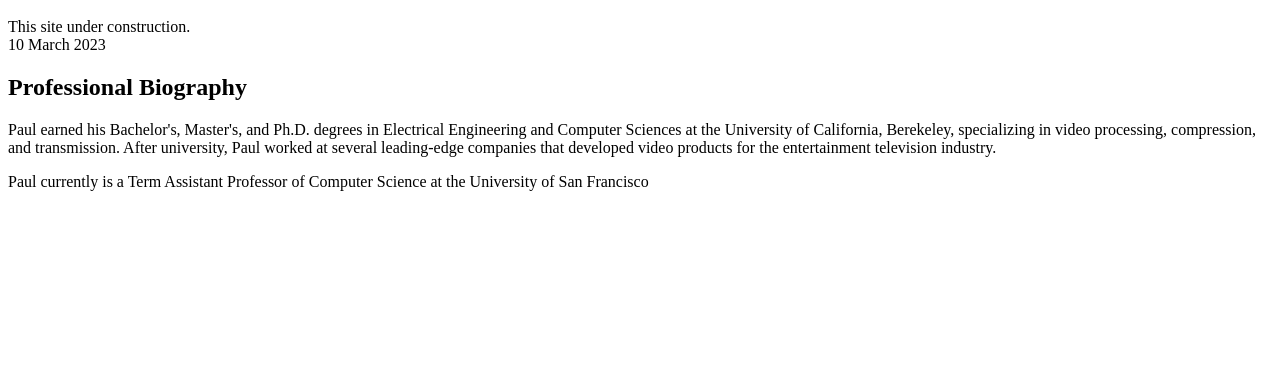
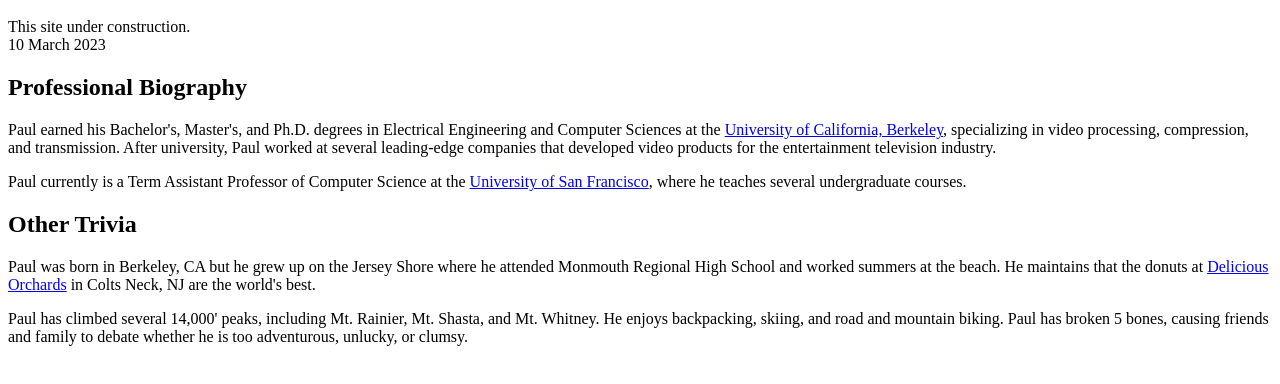
Before and after one commit to paul-haskell/paul-haskell.github.io, a plain HTML site: page index.html in a window 1280 px wide. Shown: the part 48-432 px from the top of the page. Drawn offline with Linux system fonts and the light colour scheme.

Commit message:
More additions to homepage

```diff
--- a/index.html
+++ b/index.html
@@ -3,14 +3,28 @@
 	<H1>Paul Haskell</H1>
 	<p>
 		This site under construction.<br>
-		10 March 2023 </p>
+		10 March 2023</p>
 	<H2>Professional Biography</H2>
 	<p>
 		Paul earned his Bachelor's, Master's, and Ph.D. degrees in Electrical Engineering and Computer Sciences at
-		the University of California, Berekeley, specializing in video processing, compression, and transmission.
+		the <a href="https://berkeley.edu">University of California, Berkeley</a>,
+		specializing in video processing, compression, and transmission.
 		After university, Paul worked at several leading-edge companies that developed video products for the
 		entertainment television industry.</p>
 	<p>
-		Paul currently is a Term Assistant Professor of Computer Science at the University of San Francisco</p>
+		Paul currently is a Term Assistant Professor of Computer Science at the
+		<a href="https://usfca.edu">University of San Francisco</a>,
+		where he teaches several undergraduate courses.</p>
+	<H2>Other Trivia</H2>
+	<p>
+		Paul was born in Berkeley, CA but he grew up on the Jersey Shore where he attended Monmouth Regional
+		High School and worked summers at the beach. He maintains that the donuts at
+		<a href="https://www.deliciousorchardsnj.com">Delicious Orchards</a> in
+		Colts Neck, NJ are the world's best.</p>
+	<p>
+		Paul has climbed several 14,000' peaks, including Mt. Rainier, Mt. Shasta, and Mt. Whitney.
+		He enjoys backpacking, skiing, and road and mountain biking.
+		Paul has broken 5 bones, causing friends and family to debate whether he is too adventurous,
+		unlucky, or clumsy.</p>
 </body>
 </html>
```
